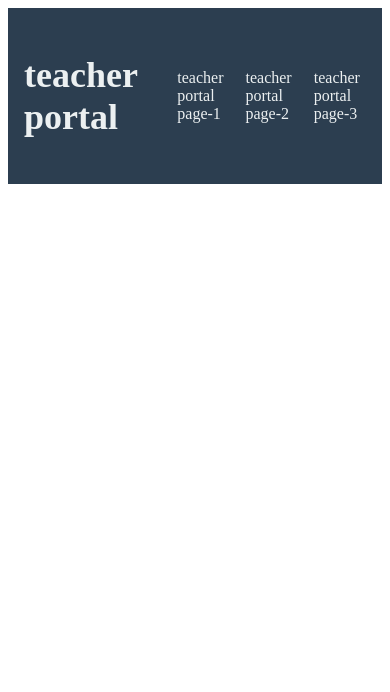
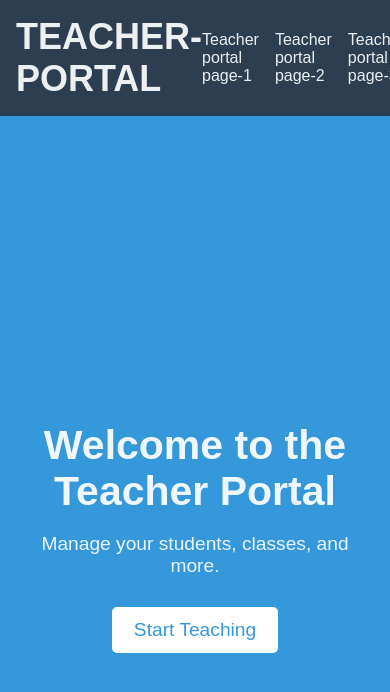
Before and after one commit to raheemgul-hub/context-API-practice, a React (Vite) app in the folder context-API/: page /teacher in a window 390 px wide. Shown: the top 692 px of the page. Built offline with nearby package versions, Linux system fonts and the light colour scheme.

Commit message:
layout page creating

```diff
--- a/context-API/src/App.tsx
+++ b/context-API/src/App.tsx
@@ -7,12 +7,15 @@ import Teacher1 from './pages/t1/Teacher-1'
 import Teacher2 from './pages/t2/Teacher-2'
 import Teacher3 from './pages/t3/Teacher-3'
 import { GlobalContextProvider, StudentContextProvider, TeacherContextProvider } from './contexts'
+import TeacherLayout from './pages/teacherlayoutpage/TeacherLayout'
+import StudentLayout from './pages/studentlayoutpage/StudentLayout'
 function App() {
   return (
 <GlobalContextProvider>
     <BrowserRouter>
       <Routes>
           <Route path='/' element={<StudentContextProvider />}>
+            <Route index element={<StudentLayout />}></Route>
           <Route path='student-1' element={<Student1 />}></Route>
           <Route path='student-2' element={<Student2 />}></Route>
           <Route path='student-3' element={<Student3 />}></Route>
@@ -20,6 +23,7 @@ function App() {
 
 
         <Route path='/teacher' element={<TeacherContextProvider />}>
+            <Route index element={<TeacherLayout />}></Route>
           <Route path='teacher-1' element={<Teacher1 />}></Route>
           <Route path='teacher-2' element={<Teacher2 />}></Route>
           <Route path='teacher-3' element={<Teacher3 />}></Route>
--- a/context-API/src/pages/student/Student.css
+++ b/context-API/src/pages/student/Student.css
@@ -33,3 +33,90 @@ a {
     color: white;
     text-decoration: none;
 }
+.home-container {
+    background-color: #4A90E2;
+    /* Blue background */
+    color: white;
+    height: 100vh;
+    display: flex;
+    flex-direction: column;
+    justify-content: center;
+    align-items: center;
+    text-align: center;
+
+    /* To prevent overlap with fixed navbar */
+}
+
+/* Text Animation */
+.animated-text {
+    font-size: 3rem;
+    animation: textAnimation 3s ease-in-out infinite;
+}
+
+@keyframes textAnimation {
+    0% {
+        transform: scale(1);
+        opacity: 1;
+    }
+
+    50% {
+        transform: scale(1.1);
+        opacity: 0.7;
+    }
+
+    100% {
+        transform: scale(1);
+        opacity: 1;
+    }
+}
+
+/* Subtext */
+.subtext {
+    font-size: 1.5rem;
+    margin-top: 20px;
+    opacity: 0.9;
+}
+
+/* Button styling */
+.btn {
+    margin-top: 30px;
+    padding: 10px 20px;
+    font-size: 1.2rem;
+    background-color: #fff;
+    color: #4A90E2;
+    border: 2px solid #fff;
+    cursor: pointer;
+    border-radius: 5px;
+    transition: background-color 0.3s ease, color 0.3s ease;
+}
+
+.btn:hover {
+    background-color: #3b7ac3;
+    color: #fff;
+}
+
+/* Responsive for small screens */
+@media (max-width: 768px) {
+    .navbar .nav-links {
+        flex-direction: column;
+        gap: 10px;
+    }
+
+    .home-container {
+        padding: 0 20px;
+    }
+
+    .animated-text {
+        font-size: 2.5rem;
+    }
+
+    .subtext {
+        font-size: 1.2rem;
+    }
+}
+* {
+    margin: 0;
+    padding: 0;
+    box-sizing: border-box;
+    font-family: 'Arial', sans-serif;
+}
--- a/context-API/src/pages/student/Student.tsx
+++ b/context-API/src/pages/student/Student.tsx
@@ -1,10 +1,7 @@
 import { Link, Outlet } from "react-router-dom";
 import './Student.css'
-import { useContext } from "react";
-import { globalContext } from "../../contexts";
+function Student() {
 
-function Student() {
-    const { user }:any = useContext(globalContext);
     return (
 
         <div>
@@ -19,11 +16,10 @@ function Student() {
                 </ul>
             </nav>
 
-            <div>
 
-                <h1><strong>name from globalcontext is :</strong>{user.name}</h1>
-                <h1><strong>age from globalcontext is :</strong>{user.age}</h1>
-            </div>
+
+
+
             <Outlet></Outlet>
         </div>
     )
--- /dev/null
+++ b/context-API/src/pages/studentlayoutpage/StudentLayout.tsx
@@ -0,0 +1,10 @@
+function StudentLayout(){
+return(
+    <div className="home-container">
+        <h1 className="animated-text">Welcome to the Student Portal</h1>
+        <p className="subtext">Access your courses, grades, and more.</p>
+        <button className="btn">Explore Now</button>
+    </div>
+)
+}
+export default StudentLayout
--- a/context-API/src/pages/t1/Teacher-1.tsx
+++ b/context-API/src/pages/t1/Teacher-1.tsx
@@ -19,6 +19,9 @@ function Teacher1(){
 
     return(
         <div><h1>page 1 of Teacher Portal</h1>
+            <div className="bubble bubble1"></div>
+            <div className="bubble bubble2"></div>
+            <div className="bubble bubble3"></div>
            <div>
                 <h3><strong>name from global context by using useContext :</strong>  {user.name}</h3>
                 <h3><strong>age from global context by using useContext :</strong>  {user.age}</h3>
--- a/context-API/src/pages/teacher/Teacher.tsx
+++ b/context-API/src/pages/teacher/Teacher.tsx
@@ -1,15 +1,16 @@
 import { Link, Outlet } from "react-router-dom";
+import "./Teacher.css"
 
 function Teacher (){
     return(
         <div>
             <nav className="navbar">
-                <div className="navbar-brand"> <h1>teacher portal </h1></div>
+                <div className="navbar-brand"> <h1>TEACHER-PORTAL </h1></div>
 
                 <ul className="navbar-links">
-                    <Link to='teacher-1'><li> teacher portal page-1</li></Link>
-                    <Link to='teacher-2'><li> teacher portal page-2</li></Link>
-                    <Link to='teacher-3'><li> teacher portal page-3</li></Link>
+                    <Link to='teacher-1'><li> Teacher portal page-1</li></Link>
+                    <Link to='teacher-2'><li> Teacher portal page-2</li></Link>
+                    <Link to='teacher-3'><li> Teacher portal page-3</li></Link>
                 </ul>
             </nav>
             <Outlet></Outlet>
--- /dev/null
+++ b/context-API/src/pages/teacherlayoutpage/TeacherLayout.css
@@ -0,0 +1,129 @@
+body {
+    background-color: #3498DB;
+    /* Background color */
+    position: relative;
+    overflow: hidden;
+    /* Prevent overflow of bubbles */
+}
+
+.bubble {
+    position: absolute;
+    border-radius: 50%;
+    background-color: rgba(255, 255, 255, 0.5);
+    /* White bubbles */
+    animation: float 6s infinite;
+}
+
+@keyframes float {
+    0% {
+        transform: translateY(0);
+    }
+
+    100% {
+        transform: translateY(-50px);
+    }
+}
+
+/* Example to create multiple bubbles */
+.bubble1 {
+    width: 50px;
+    height: 50px;
+    left: 20%;
+    animation-delay: 0s;
+}
+
+.bubble2 {
+    width: 30px;
+    height: 30px;
+    left: 40%;
+    animation-delay: 2s;
+}
+
+.bubble3 {
+    width: 40px;
+    height: 40px;
+    left: 60%;
+    animation-delay: 1s;
+}
+.teacher-home-container {
+    background-color: #3498DB;
+    /* New background color */
+    /* Lighter blue for teacher portal */
+    color: white;
+    height: 100vh;
+    display: flex;
+    flex-direction: column;
+    justify-content: center;
+    align-items: center;
+    text-align: center;
+
+    /* Prevent overlap with fixed navbar */
+}
+
+/* Text Animation */
+.teacher-animated-text {
+    font-size: 3rem;
+    animation: teacherTextAnimation 3s ease-in-out infinite;
+}
+
+@keyframes teacherTextAnimation {
+    0% {
+        transform: scale(1);
+        opacity: 1;
+    }
+
+    50% {
+        transform: scale(1.1);
+        opacity: 0.7;
+    }
+
+    100% {
+        transform: scale(1);
+        opacity: 1;
+    }
+}
+
+/* Subtext */
+.teacher-subtext {
+    font-size: 1.5rem;
+    margin-top: 20px;
+    opacity: 0.9;
+}
+
+/* Button styling */
+.teacher-btn {
+    margin-top: 30px;
+    padding: 10px 20px;
+    font-size: 1.2rem;
+    background-color: #fff;
+    color: #3498DB;
+    border: 2px solid #fff;
+    cursor: pointer;
+    border-radius: 5px;
+    transition: background-color 0.3s ease, color 0.3s ease;
+}
+
+.teacher-btn:hover {
+    background-color: #2980B9;
+    color: #fff;
+}
+
+/* Responsive for small screens */
+@media (max-width: 768px) {
+    .teacher-navbar .teacher-nav-links {
+        flex-direction: column;
+        gap: 10px;
+    }
+
+    .teacher-home-container {
+        padding: 0 20px;
+    }
+
+    .teacher-animated-text {
+        font-size: 2.5rem;
+    }
+
+    .teacher-subtext {
+        font-size: 1.2rem;
+    }
+}
--- /dev/null
+++ b/context-API/src/pages/teacherlayoutpage/TeacherLayout.tsx
@@ -0,0 +1,11 @@
+import "./TeacherLayout.css"
+function TeacherLayout(){
+    return(
+        <div className="teacher-home-container">
+            <h1 className="teacher-animated-text">Welcome to the Teacher Portal</h1>
+            <p className="teacher-subtext">Manage your students, classes, and more.</p>
+            <button className="teacher-btn">Start Teaching</button>
+        </div>
+    )
+}
+export default TeacherLayout;
```
Also changed, not shown: context-API/src/pages/teacher/Teacher.css (added).
